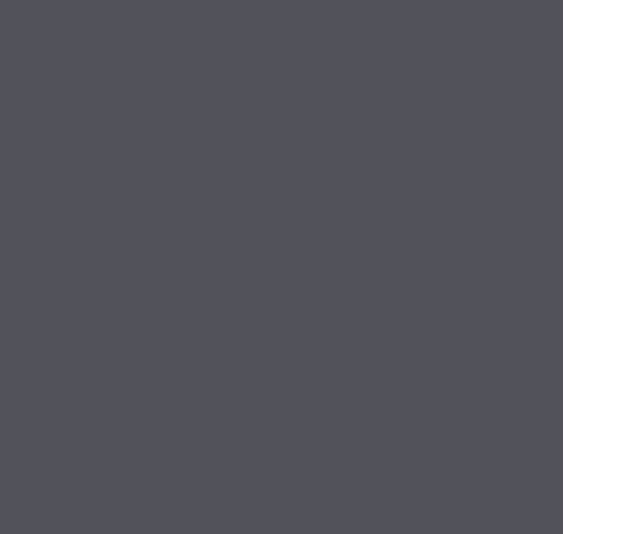
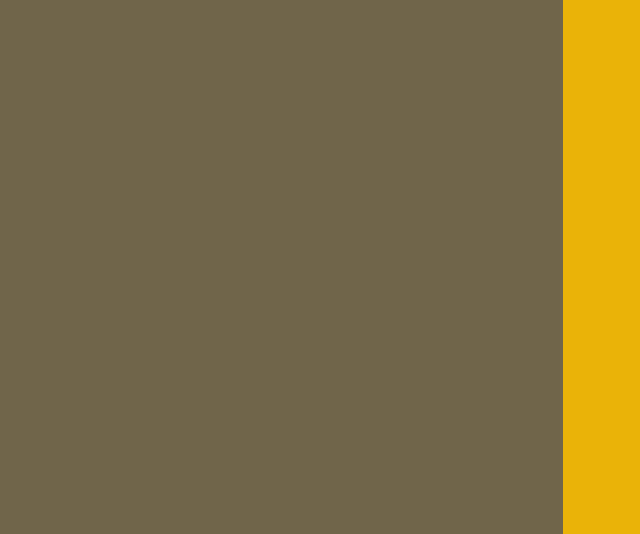
Before and after one commit to Dumspy/Resume-CV, a website: page src/index.html in a window 1280 px wide. Shown: the top 534 px of the page, without its empty margins (231-871 px from the left). Drawn offline with Linux system fonts and the light colour scheme.

Commit message:
Background color

```diff
--- a/src/index.html
+++ b/src/index.html
@@ -7,8 +7,8 @@
     <link href="../dist/output.css" rel="stylesheet">
 </head>
 
-<body>
-    <div class="w-a4 h-a4 bg-zinc-600 flex justify-center items-center">
+<body class="bg-yellow-500">
+    <div class="w-a4 h-a4 bg-zinc-600 opacity-80 flex justify-center items-center">
         <h1 class="text-red-700 text-3xl underline">
             Hello World!
         </h1>
```
Also changed, not shown: dist/output.css.
